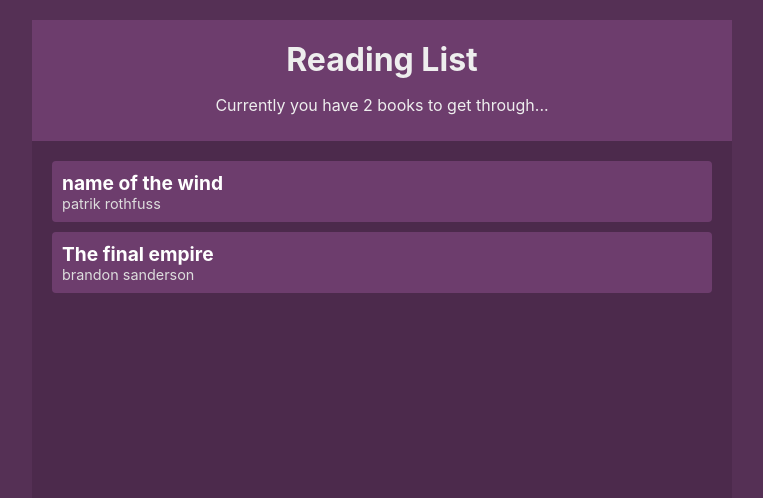
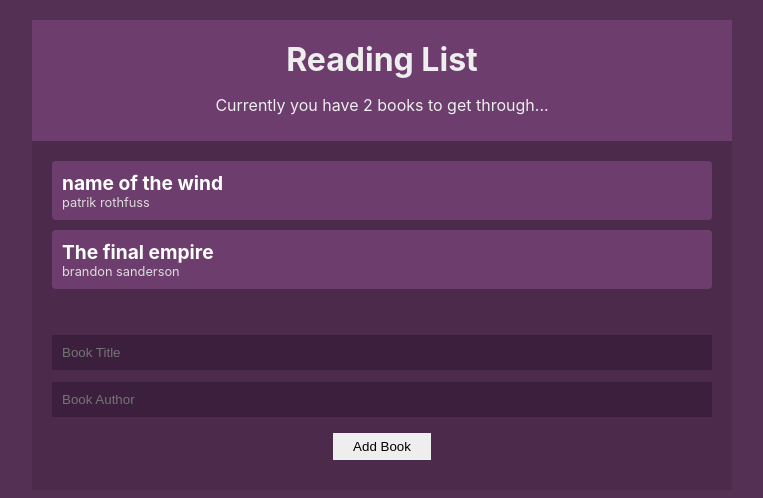
Before and after one commit to iarmankhan/React-BookList, a React (Create React App) app: page / in a window 1280 px wide. Shown: the top 498 px of the page, without its empty margins (258-1021 px from the left). Built offline with nearby package versions, Linux system fonts and the light colour scheme.

Commit message:
Added Add book form & minor changes

```diff
--- a/public/index.html
+++ b/public/index.html
@@ -10,34 +10,12 @@
       content="Web site created using create-react-app"
     />
     <link rel="apple-touch-icon" href="%PUBLIC_URL%/logo192.png" />
-    <!--
-      manifest.json provides metadata used when your web app is installed on a
-      user's mobile device or desktop. See https://developers.google.com/web/fundamentals/web-app-manifest/
-    -->
+
     <link rel="manifest" href="%PUBLIC_URL%/manifest.json" />
-    <!--
-      Notice the use of %PUBLIC_URL% in the tags above.
-      It will be replaced with the URL of the `public` folder during the build.
-      Only files inside the `public` folder can be referenced from the HTML.
-
-      Unlike "/favicon.ico" or "favicon.ico", "%PUBLIC_URL%/favicon.ico" will
-      work correctly both with client-side routing and a non-root public URL.
-      Learn how to configure a non-root public URL by running `npm run build`.
-    -->
-    <title>React App</title>
+    <title>Context & Hooks</title>
   </head>
   <body>
     <noscript>You need to enable JavaScript to run this app.</noscript>
     <div id="root"></div>
-    <!--
-      This HTML file is a template.
-      If you open it directly in the browser, you will see an empty page.
-
-      You can add webfonts, meta tags, or analytics to this file.
-      The build step will place the bundled scripts into the <body> tag.
-
-      To begin the development, run `npm start` or `yarn start`.
-      To create a production bundle, use `npm run build` or `yarn build`.
-    -->
   </body>
 </html>
--- a/src/App.js
+++ b/src/App.js
@@ -2,6 +2,7 @@ import React from 'react';
 import BookContextProvider from './contexts/BookContext';
 import NavBar from './components/NavBar';
 import BookList from './components/BookList';
+import BookForm from './components/BookForm';
 
 function App() {
   return (
@@ -9,6 +10,7 @@ function App() {
       <BookContextProvider>
         <NavBar />
         <BookList />
+        <BookForm />
       </BookContextProvider>
     </div>
   );
--- a/src/components/BookForm.js
+++ b/src/components/BookForm.js
@@ -0,0 +1,36 @@
+import React, {useContext, useState} from 'react'
+import { BookContext } from '../contexts/BookContext';
+
+const BookForm = (props) => {
+    const {addBook} = useContext(BookContext);
+    const [newBook, setNewBook] = useState({
+        title: '',
+        author: ''
+    });
+
+    const handleChange = e => {
+        setNewBook({
+            ...newBook,
+            [e.target.id]: e.target.value
+        })
+    };
+
+    const handleSubmit = e => {
+        e.preventDefault();
+        addBook(newBook.title, newBook.author);
+        setNewBook({
+            title: '',
+            author: ''
+        })
+    }
+
+    return (
+        <form onSubmit={handleSubmit}>
+            <input type="text" placeholder="Book Title" id="title" value={newBook.title} onChange={handleChange} required />
+            <input type="text" placeholder="Book Author" id="author" value={newBook.author} onChange={handleChange} required />
+            <input type="submit" value="Add Book" />
+        </form>
+    );
+}
+
+export default BookForm;
--- a/src/contexts/BookContext.js
+++ b/src/contexts/BookContext.js
@@ -1,4 +1,4 @@
-import React, {createContext, useState, useContext} from 'react';
+import React, {createContext, useState} from 'react';
 import uuid from 'uuid/v1';
 
 export const BookContext = createContext();
--- a/src/index.css
+++ b/src/index.css
@@ -14,7 +14,6 @@ body {
   width: 90%;
   max-width: 700px;
   color: #eee;
-  height: 600px;
 }
 
 .navbar {
@@ -45,7 +44,7 @@ body {
 }
 
 .book-list li:hover {
-  opacity: 0.7;
+  opacity: 0.3;
   text-decoration: line-through;
 }
 
@@ -56,7 +55,7 @@ body {
 }
 
 .book-list .author {
-  font-size: 0.9em;
+  font-size: 0.8em;
   color: #ddd;
 }
 
@@ -64,3 +63,25 @@ body {
   margin: 20px;
   text-align: center;
 }
+
+form {
+  padding: 20px;
+}
+
+input[type='text'] {
+  width: 100%;
+  padding: 10px;
+  box-sizing: border-box;
+  margin: 6px 0;
+  background: #3c1f3c;
+  color: #fff;
+  border: 0;
+}
+
+input[type='submit'] {
+  margin: 10px auto;
+  background: #eee;
+  border: 0;
+  padding: 6px 20px;
+  display: block;
+}
```
Also changed, not shown: public/logo192.png (deleted), public/logo512.png (deleted).
